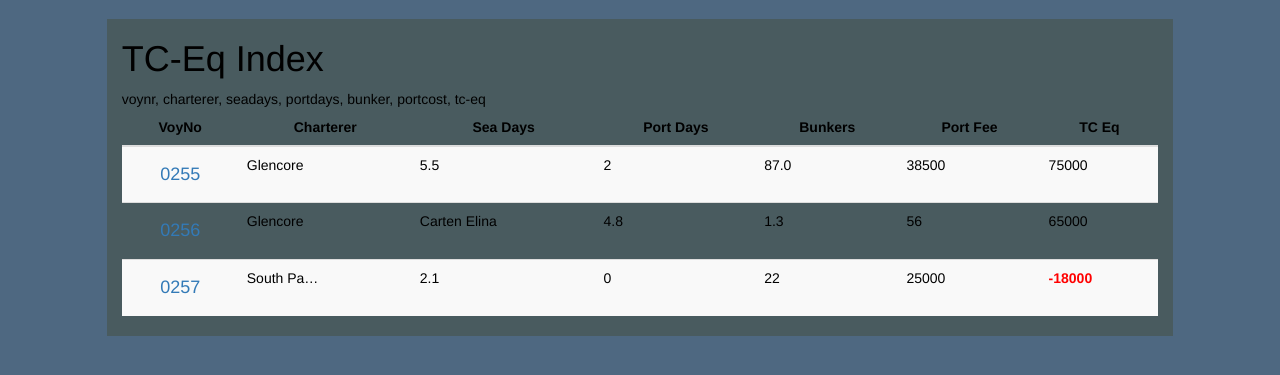
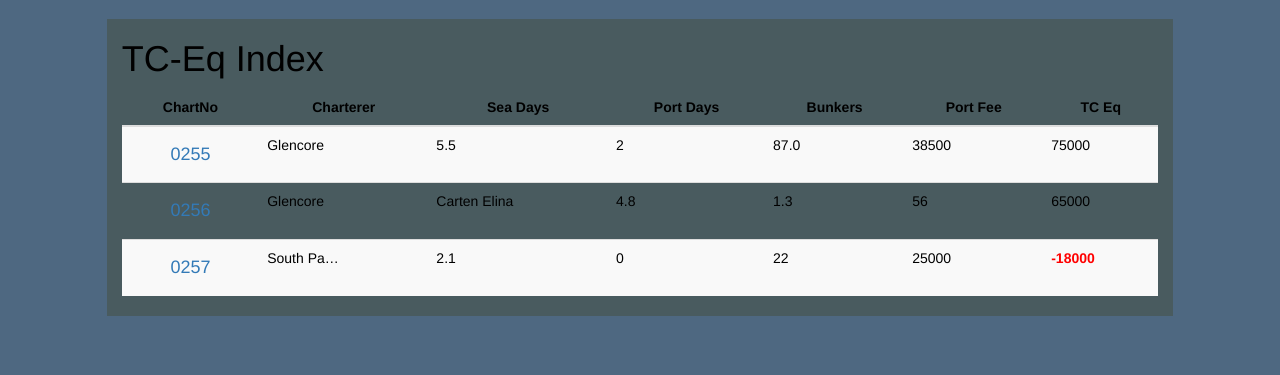
Before and after one commit to Wingflyer1/cartenship, a Django app: page / in a window 1280 px wide. Shown: the part 51-426 px from the top of the page. Run offline with Django 3.2, Linux system fonts and the light colour scheme; some libraries are stand-ins or nearby versions.

Commit message:
Just updated to test Git-sync

```diff
--- a/VoyageCalc/templates/VoyageCalc/index.html
+++ b/VoyageCalc/templates/VoyageCalc/index.html
@@ -23,8 +23,8 @@
                 <table class="table table-striped table-inverse">
                     <thead>
                         <tr>
-                            voynr, charterer, seadays, portdays, bunker, portcost, tc-eq
-                            <th>VoyNo</th>
+
+                            <th>ChartNo</th>
                             <th>Charterer</th>
                             <th>Sea Days</th>
                             <th>Port Days</th>
```
Also changed, not shown: 3 other files.
